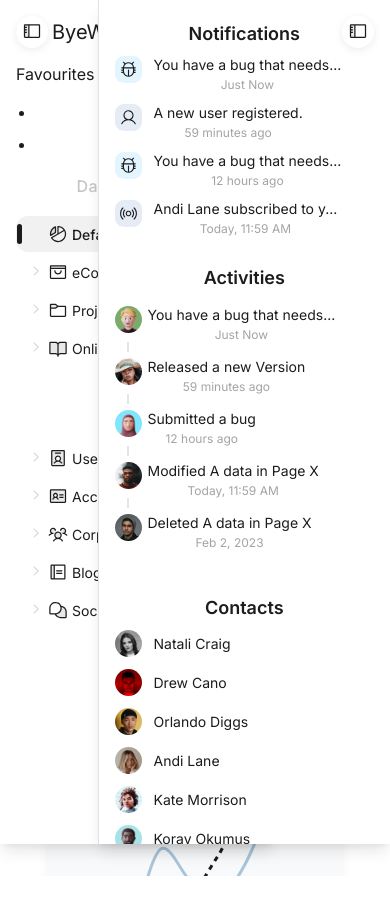
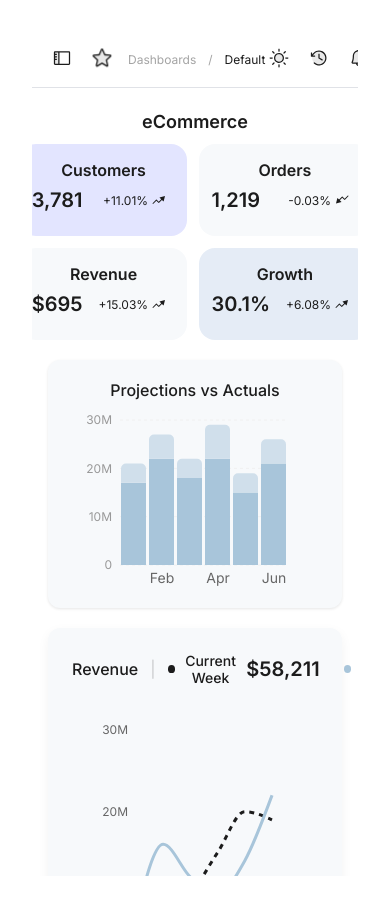
Before and after one commit to Deep0902/juspay-assignment, a React (Vite) app: page / in a window 390 px wide. Built offline with nearby package versions, Linux system fonts and the light colour scheme.

Commit message:
Responsiveness + Routing

```diff
--- a/src/components/HomePage/DashboardMain/DashboardMain.jsx
+++ b/src/components/HomePage/DashboardMain/DashboardMain.jsx
@@ -18,7 +18,6 @@ function DashboardMain() {
         </div>
         <div className="test1">
           <ProjectionsActuals
-            data={barChartData}
             title="Projections vs Actuals"
           />
         </div>
--- a/src/components/HomePage/DashboardMain/ProjectionsActuals/ProjectionsActuals.jsx
+++ b/src/components/HomePage/DashboardMain/ProjectionsActuals/ProjectionsActuals.jsx
@@ -9,11 +9,8 @@ import {
 } from "recharts";
 import "./ProjectionsActuals.css";
 import { memo } from "react";
-
-const ProjectionsActuals = ({
-  data = barChartData,
-  title = "Projections vs Actuals",
-}) => {
+import barChartData from "../../../../data/barChartData";
+const ProjectionsActuals = ({ title = "Projections vs Actuals" }) => {
   const formatYAxis = (value) => {
     if (value === 0) return "0";
     return `${value}M`;
@@ -31,7 +28,7 @@ const ProjectionsActuals = ({
       >
         <ResponsiveContainer width="100%" height="100%">
           <BarChart
-            data={data}
+            data={barChartData}
             margin={{
               top: 20,
               right: 30,
--- a/src/components/HomePage/DashboardMain/RevenueChart/RevenueChart.css
+++ b/src/components/HomePage/DashboardMain/RevenueChart/RevenueChart.css
@@ -66,7 +66,11 @@
 .revenue-chart-container .recharts-wrapper .recharts-surface {
   margin-left: -32px !important;
 }
-/* @media (max-width: 768px) {
-  .revenue-chart-container .recharts-wrapper .recharts-surface svg{
+@media (max-width: 768px) {
+  .dot {
+    width: 12px;
   }
-} */
+  .chart-title{
+    font-size: 16px;
+  }
+}
--- a/src/components/HomePage/DashboardMain/SalesDoughnutChart/SalesDoughnutChart.jsx
+++ b/src/components/HomePage/DashboardMain/SalesDoughnutChart/SalesDoughnutChart.jsx
@@ -2,6 +2,7 @@ import { Cell, Pie, PieChart, ResponsiveContainer, Tooltip } from "recharts";
 import { totalSalesData } from "../../../../data/barChartData";
 import { useTheme } from "../../../../ThemeContext";
 import { memo } from "react";
+import "./SalesDoughnutChart.css"
 
 const SalesDoughnutChart = () => {
   const { theme } = useTheme();
--- a/src/components/HomePage/HomePage.css
+++ b/src/components/HomePage/HomePage.css
@@ -12,7 +12,6 @@
   border-right: 1px solid var(--border-color-default);
   overflow: hidden;
   backdrop-filter: blur(10px);
-  /* background: var(--bg-primary); */
   box-shadow: 0 10px 15px -3px rgba(0, 0, 0, 0.1),
     0 4px 6px -2px rgba(0, 0, 0, 0.05);
 }
@@ -87,16 +86,11 @@
   color: var(--interactive-primary);
 }
 
-/* .main-content {
-  flex: 1;
-  display: flex;
-  flex-direction: column;
-} */
 .main-content {
   flex: 1 1 auto;
   display: flex;
   flex-direction: column;
-  min-height: 0; /* allow children to shrink */
+  min-height: 0;
 }
 
 .header {
@@ -175,11 +169,11 @@
 }
 
 .content {
-  overflow-y: auto; /* allow vertical scrolling */
+  overflow-y: auto;
   overflow-x: hidden;
   flex: 1 1 auto;
   padding: 12px 24px;
-  min-height: 0; /* important for flexbox children to allow shrinking */
+  min-height: 0;
   display: flex;
   flex-direction: column;
 }
@@ -307,7 +301,8 @@
   .title {
     font-size: 12px;
   }
-  .left-panel.closed, .right-panel.closed{
+  .left-panel.closed,
+  .right-panel.closed {
     width: 0;
     height: 0;
   }
--- a/src/components/HomePage/HomePage.jsx
+++ b/src/components/HomePage/HomePage.jsx
@@ -8,10 +8,10 @@ import "./HomePage.css";
 import TableFilter from "./TableFilter/TableFilter.jsx";
 import SplashScreen from "../SplashScreen/SplashScreen.jsx";
 function HomePage() {
-  const [leftPanelOpen, setLeftPanelOpen] = useState(true);
-  const [rightPanelOpen, setRightPanelOpen] = useState(true);
+  const [leftPanelOpen, setLeftPanelOpen] = useState(window.innerWidth > 768);
+  const [rightPanelOpen, setRightPanelOpen] = useState(window.innerWidth > 768);
   const { theme, toggleTheme } = useTheme();
-  const [useTable, setUseTable] = useState(false); // Toggle this to show TableFilter or DashboardMain
+  const [useTable, setUseTable] = useState(false);
 
   const toggleLeftPanel = () => setLeftPanelOpen(!leftPanelOpen);
   const toggleRightPanel = () => setRightPanelOpen(!rightPanelOpen);
--- a/src/components/HomePage/TableFilter/TableFilter.css
+++ b/src/components/HomePage/TableFilter/TableFilter.css
@@ -141,6 +141,7 @@ h2 {
   vertical-align: middle;
   background-color: var(--bg-primary);
   transition: all 0.2s ease-out;
+  white-space: nowrap;
 }
 .data-table th {
   border-radius: 8px;
--- a/src/components/SplashScreen/SplashScreen.jsx
+++ b/src/components/SplashScreen/SplashScreen.jsx
@@ -34,7 +34,7 @@ const SplashScreen = ({ onAnimationComplete }) => {
       </div>
 
       <div className="splash-text">
-        <h1 className="splash-title">Assignment submitted by Deep</h1>
+        <h1 className="splash-title">Assignment Submission by Deep</h1>
       </div>
     </div>
   );
```
